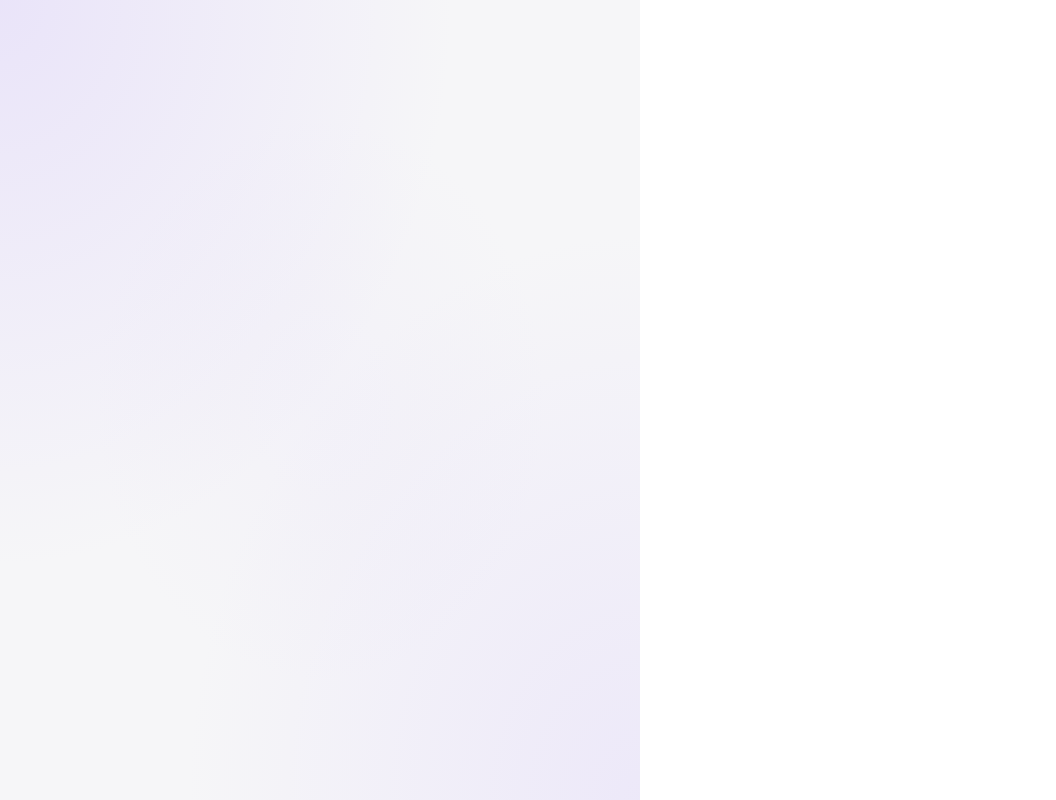
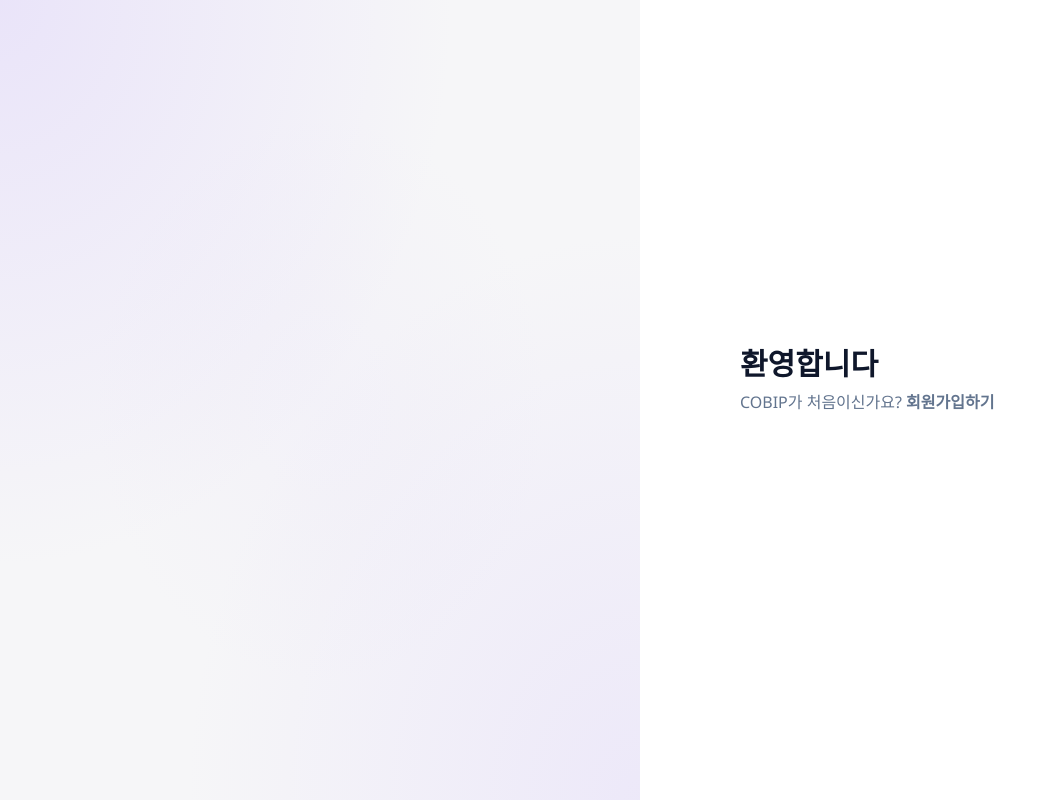
Before and after one commit to COBIP/COBIP_FE, a Next.js app: page /login in a window 1280 px wide. Shown: the whole page, without its empty margins (0-1056 px from the left). Built offline with nearby package versions, Linux system fonts and the light colour scheme.

Commit message:
✨  feat: LoginHeader 컴포넌트 생성 및 한국어 문구 적용
LoginHeader 로그인 페이지 인사 문구

```diff
--- a/src/features/auth/components/LoginForm.tsx
+++ b/src/features/auth/components/LoginForm.tsx
@@ -1,15 +1,15 @@
 import React from 'react';
 
-// import LoginHeader from "@/features/auth/components/LoginHeader";
+import LoginHeader from "@/features/auth/components/LoginHeader";
 // import LoginAuth from "@/features/auth/components/LoginAuth";
 // import SocialLogin from "@/features/auth/components/SocialLogin";
 
 export default function LoginPage() {
   return (
     <main className="w-full max-w-[440px] flex flex-col">
-      {/* <LoginHeader />
-      <LoginAuth />
-      <SocialLogin /> */}
+      <LoginHeader />
+      {/* <LoginAuth /> */}
+      {/* <SocialLogin /> */}
     </main>
   );
 }
--- /dev/null
+++ b/src/features/auth/components/LoginHeader.tsx
@@ -0,0 +1,21 @@
+export default function LoginHeader(){
+    return (
+      <>
+        <div className="lg:hidden flex items-center gap-2 mb-12">
+            <h2 className="text-slate-900 text-xl font-bold">COBIP</h2>
+        </div>
+
+        <div className="mb-10">
+            <h2 className="text-3xl font-bold text-slate-900 mb-2">
+                환영합니다
+            </h2>
+            <p className="text-slate-500">
+                COBIP가 처음이신가요?{" "}
+                <a className="text-slate-900 font-bold hover:underline" href="#">
+                    회원가입하기
+                </a>
+            </p>
+        </div>
+      </>
+    );
+}
```
